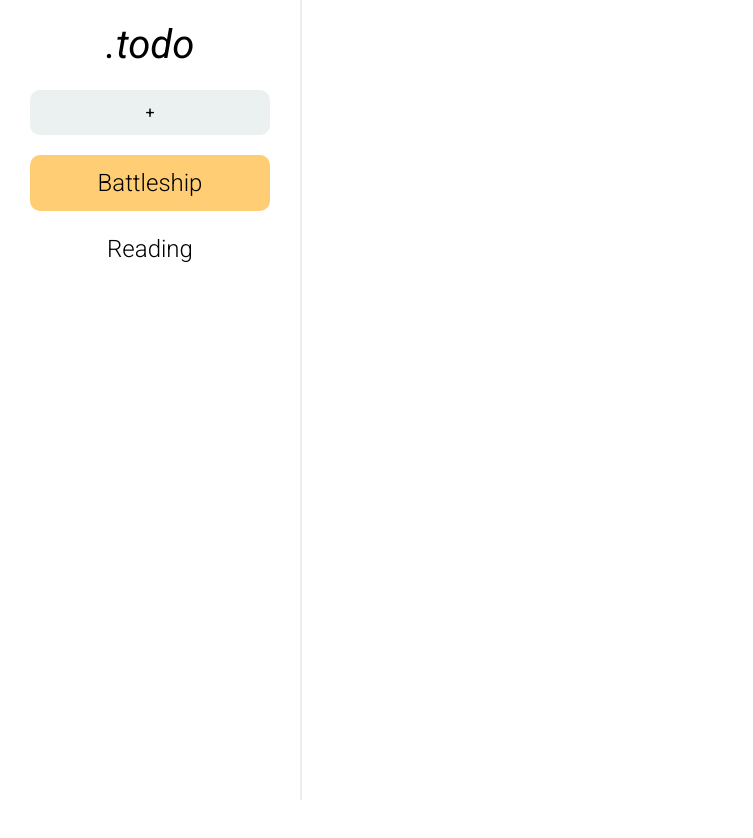
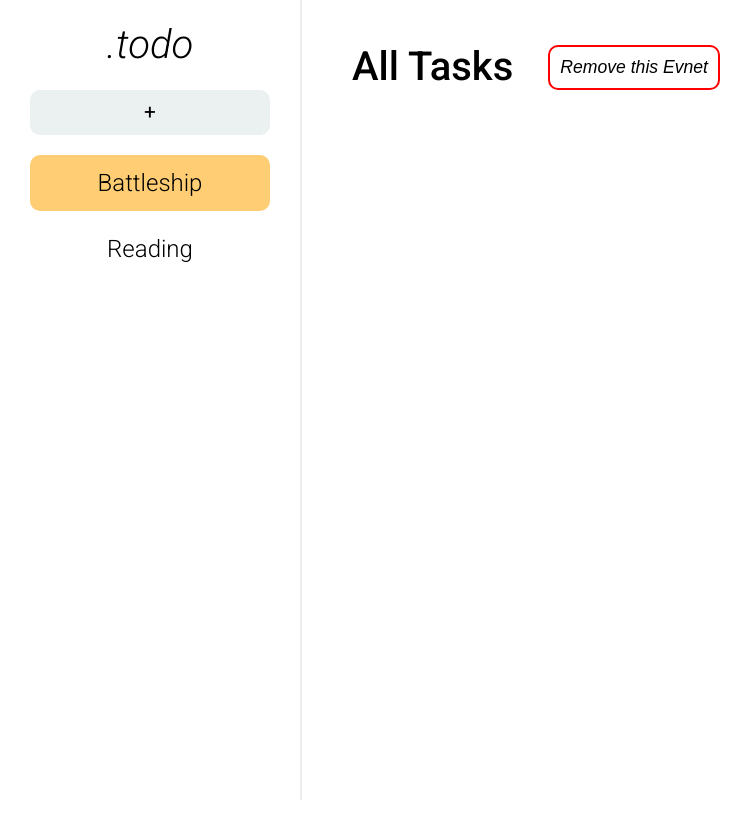
Before and after one commit to jackyrwj/react-todo-list, a React (Vite) app: page / in a window 1280 px wide. Shown: the top 838 px of the page, without its empty margins (0-753 px from the left). Built offline with nearby package versions, Linux system fonts and the light colour scheme.

Commit message:
add remove button event

```diff
--- a/index.html
+++ b/index.html
@@ -7,7 +7,7 @@
     <link rel="preconnect" href="https://fonts.googleapis.com" />
     <link rel="preconnect" href="https://fonts.gstatic.com" crossorigin />
     <link
-      href="https://fonts.googleapis.com/css2?family=Roboto:ital,wght@0,300;0,400;0,500;1,400&display=swap"
+      href="https://fonts.googleapis.com/css2?family=Roboto:ital,wght@0,300;0,400;0,500;1,300&display=swap"
       rel="stylesheet"
     />
     <title>Todo-Plus</title>
--- a/src/App.css
+++ b/src/App.css
@@ -18,6 +18,7 @@
 .add-button {
   width: 240px;
   height: 45px;
+  font-size: 1.3em;
   line-height: 45px;
   background-color: #eaf1f0;
   border-radius: 10px;
--- a/src/App.jsx
+++ b/src/App.jsx
@@ -1,5 +1,6 @@
 import './App.css';
 import './components/event.css';
+import './components/task.css';
 import React from 'react';
 import EventBar from './components/EventBar';
 import TaskBox from './components/TaskBox';
@@ -18,7 +19,11 @@
         currentEvent = {currentEvent}
         setCurrentEvent = {setCurrentEvent}
       />
-      <TaskBox />
+      <TaskBox
+        events={events}
+        setEvents={setEvents}
+        currentEvent={currentEvent}
+      />
     </div>
   );
 }
--- a/src/components/EventBar.jsx
+++ b/src/components/EventBar.jsx
@@ -4,7 +4,7 @@
 const EventBar = ({ events, setEvents, currentEvent, setCurrentEvent }) => {
   const  handleAdd = () =>{
     const title = prompt('Enter the title:');
-    if (title) setEvents = useState((prev) => [...prev, {title : title, tasks : {}}]);
+    if (title) setEvents((prev) => [...prev, {title : title, tasks : {}}]);
   }
   return (
     <div className='event-bar'>
--- a/src/components/TaskBox.jsx
+++ b/src/components/TaskBox.jsx
@@ -1,5 +1,22 @@
-const TaskBox = () => {
-  return <div className='task-box'></div>;
+const TaskBox = ({events,setEvents,currentEvent}) => {
+
+
+  const handleRemove = () => {
+    setEvents((prev) =>
+      prev.filter((item) => item.title != currentEvent.title)
+    )
+  }
+  return (
+    <div className='task-box'>
+      <header className='task-box-header'>
+        <h1 className='task-box-title'>All Tasks</h1>
+        <button className='remove-button'
+        onClick={handleRemove}>
+          Remove this Evnet
+          </button>
+      </header>
+    </div>
+  );
 };
 
 export default TaskBox;
--- /dev/null
+++ b/src/components/task.css
@@ -0,0 +1,29 @@
+.task-box-header {
+    display: flex;
+    align-items: center;
+    padding: 0 50px;
+    padding-top: 22px;
+  }
+  .task-box-title {
+    font-size: 2.5em;
+    padding: 25px 0;
+    font-weight: 500;
+  }
+
+  .remove-button {
+    font-size: 1.1em;
+    font-style: italic;
+    margin-left: 35px;
+    padding: 10px 10px;
+    background: none;
+    border: 2px solid red;
+    border-radius: 10px;
+    cursor: pointer;
+    transition: 0.5s;
+  }
+
+  .remove-button:hover {
+    color: #fff;
+    background-color: red;
+    transition: 0.5s;
+  }
```
